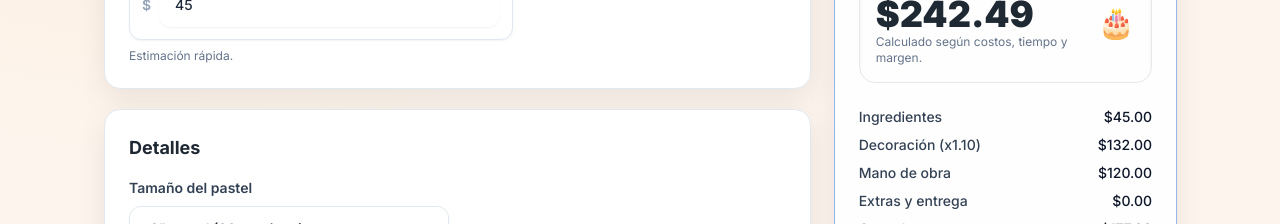
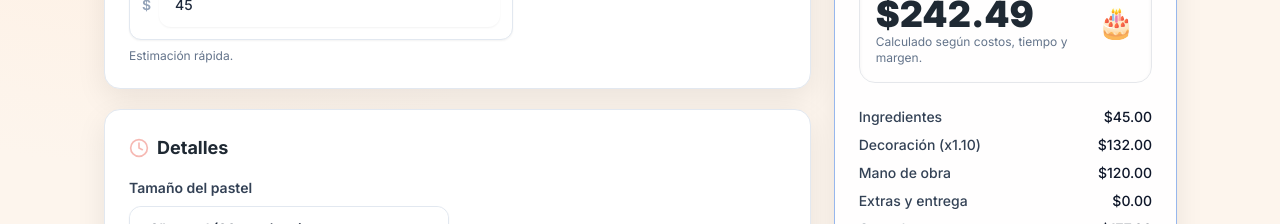
Before and after one commit to vcrs86/cake-pricing-app, a Next.js app: page / in a window 1280 px wide. Shown: the part 900-1124 px from the top of the page. Built offline with nearby package versions, Linux system fonts and the light colour scheme.

Commit message:
Update CalculatorForm.tsx

```diff
--- a/src/components/CalculatorForm.tsx
+++ b/src/components/CalculatorForm.tsx
@@ -3,7 +3,7 @@
 import { CAKE_SIZES, type CakeSize, type ComplexityLevel } from "@/lib/pricing";
 import { useMemo } from "react";
 import { useLanguage } from "@/lib/i18n";
-
+import { Clock } from "lucide-react";
 type FormState = {
   cakeSize: string;
   basicIngredientsCost: string;
@@ -77,7 +77,10 @@ export function CalculatorForm({ mode, values, onChange, onSubmit }: CalculatorF
       ) : null}
 
       <div className="rounded-2xl border border-slate-200 bg-white p-4 shadow-card sm:p-6">
-        <h2 className="mb-4 text-lg font-bold text-brand-slate">{copy.calculatorForm.coreDetails}</h2>
+        <h2 className="mb-4 flex items-center gap-2 text-lg font-bold text-brand-slate">
+  <Clock className="h-5 w-5 text-brand-rose/80" />
+  {copy.calculatorForm.coreDetails}
+</h2>
         <div className="grid grid-cols-1 gap-4 sm:grid-cols-2">
           <div>
             <label className="mb-2 block text-sm font-semibold text-slate-700">{copy.calculatorForm.cakeSize}</label>
```
